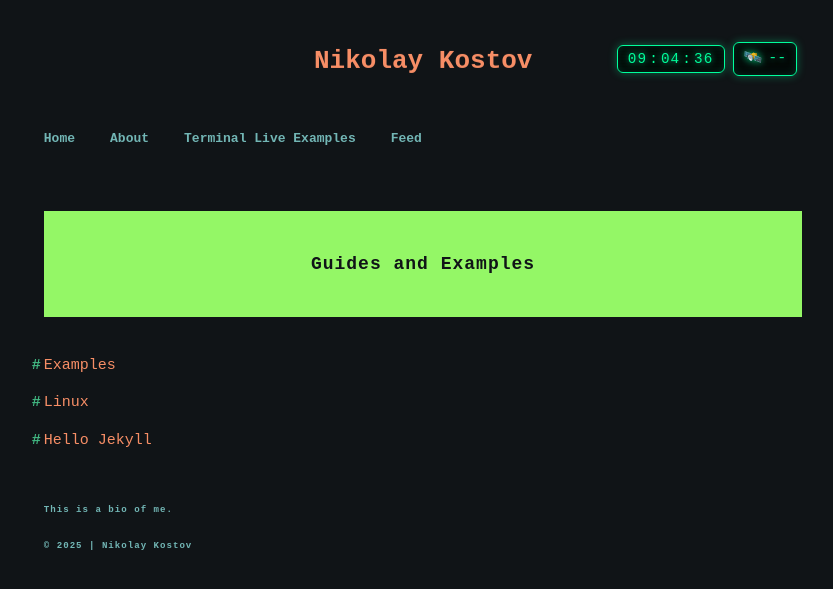
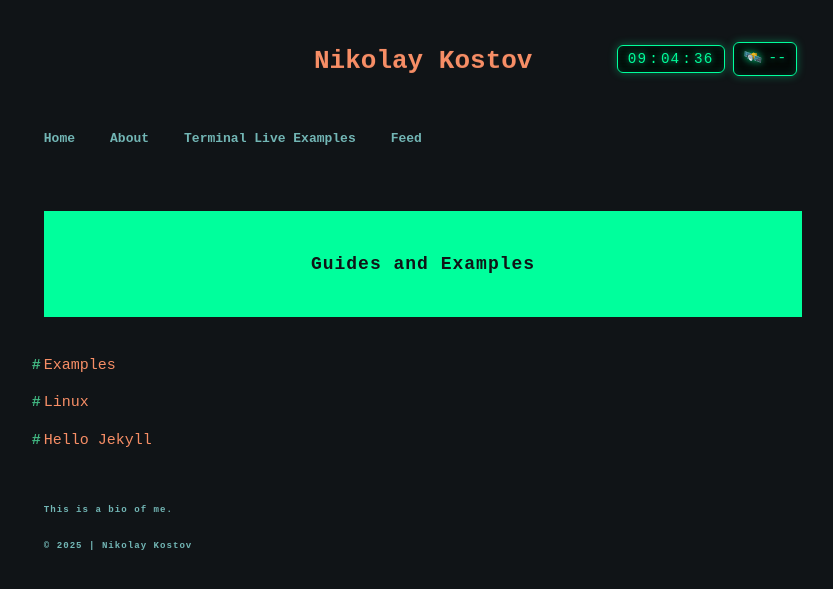
Before and after one commit to nickkostov/nickkostov, a Jekyll site: the page built from index.html, in a window 1280 px wide. Shown: the top 589 px of the page, without its empty margins (217-1050 px from the left). Built offline with Jekyll 4.4.1, drawn with Linux system fonts in a browser that asks for light colours; the list of posts is cut into pages by our own code.

Commit message:
feat: Color Update

```diff
--- a/_includes/head.html
+++ b/_includes/head.html
@@ -15,7 +15,7 @@
       left: 0;
       height: 3px;
       display: none;
-      background-color: #72b6b5;
+      background-color: #00ff9c;
     }
 
     .is-loading {
--- a/_layouts/about.html
+++ b/_layouts/about.html
@@ -11,7 +11,7 @@
           font-size: 28px;
           font-weight: bold;
           text-align: center;
-          background: #94f766;
+          background: #00ff9c;
           display: grid;
         }
         .author-bio {
@@ -25,7 +25,7 @@
         .author-bio img {
           width: 200px !important;
           border-radius: 100%;
-          border: 4px solid #2ab375 !important;
+          border: 4px solid #00ff9c !important;
         }
       </style>
       <!-- header -->
--- a/_layouts/collections_layout.html
+++ b/_layouts/collections_layout.html
@@ -11,7 +11,7 @@
         font-size: 18px;
         font-weight: bold;
         text-align: center;
-        background: #94f766;
+        background: #00ff9c;
         display: grid;
       }
       .meta {
--- a/_layouts/default.html
+++ b/_layouts/default.html
@@ -11,7 +11,7 @@
           font-size: 18px;
           font-weight: bold;
           text-align: center;
-          background: #42b983;
+          background: #00ff9c;
           display: grid;
         }
       </style>
--- a/_layouts/page.html
+++ b/_layouts/page.html
@@ -11,7 +11,7 @@
           font-size: 18px;
           font-weight: bold;
           text-align: center;
-          background: #42b983;;
+          background: #00ff9c;;
           display: grid;
         }
       </style>
--- a/_layouts/post.html
+++ b/_layouts/post.html
@@ -15,7 +15,7 @@
           font-size: 24px;
           font-weight: bold;
           text-align: center;
-          background: #42b983;;
+          background: #00ff9c;;
           display: grid;
         }
         .meta {
```
